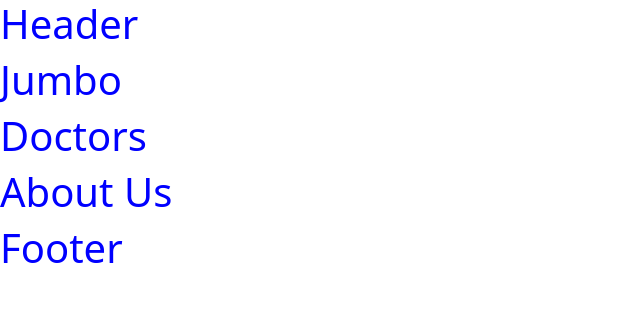
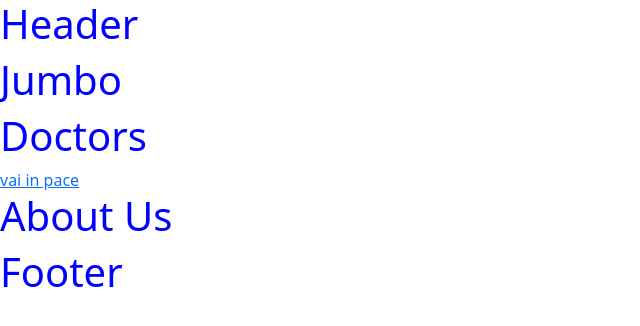
Before and after one commit to NicholasConti/bdoctor-front, a Vue app: page / in a window 1280 px wide. Shown: the top 326 px of the page, without its empty margins (0-640 px from the left). Built offline with nearby package versions, Linux system fonts and the light colour scheme.

Commit message:
New_Route InfoDoctor

```diff
--- a/src/components/DoctorList.vue
+++ b/src/components/DoctorList.vue
@@ -6,6 +6,7 @@ export default {
 
 <template>
     <h1>Doctors</h1>
+    <router-link :to="{name:'InfoDoctor'}">vai in pace</router-link>
 </template>
 
 <style lang="scss" scoped>
--- /dev/null
+++ b/src/pages/InfoDoctor.vue
@@ -0,0 +1,17 @@
+
+<script>
+
+
+export default {
+    name: 'InfoDoctor',
+}
+</script>
+
+<template>
+    <h1>prova</h1>
+</template>
+
+<style lang="scss" scoped>
+
+
+</style>
--- a/src/router.js
+++ b/src/router.js
@@ -1,6 +1,7 @@
 import { createRouter, createWebHistory } from "vue-router";
 
 import AppHome from './pages/AppHome.vue';
+import InfoDoctor from './pages/InfoDoctor.vue';
 
 const router = createRouter({
     history: createWebHistory(),
@@ -9,6 +10,11 @@ const router = createRouter({
             path: '/',
             name: 'home',
             component: AppHome
+        },
+        {
+            path: '/details',
+            name: 'InfoDoctor',
+            component: InfoDoctor
         }
     ]
 });
```
